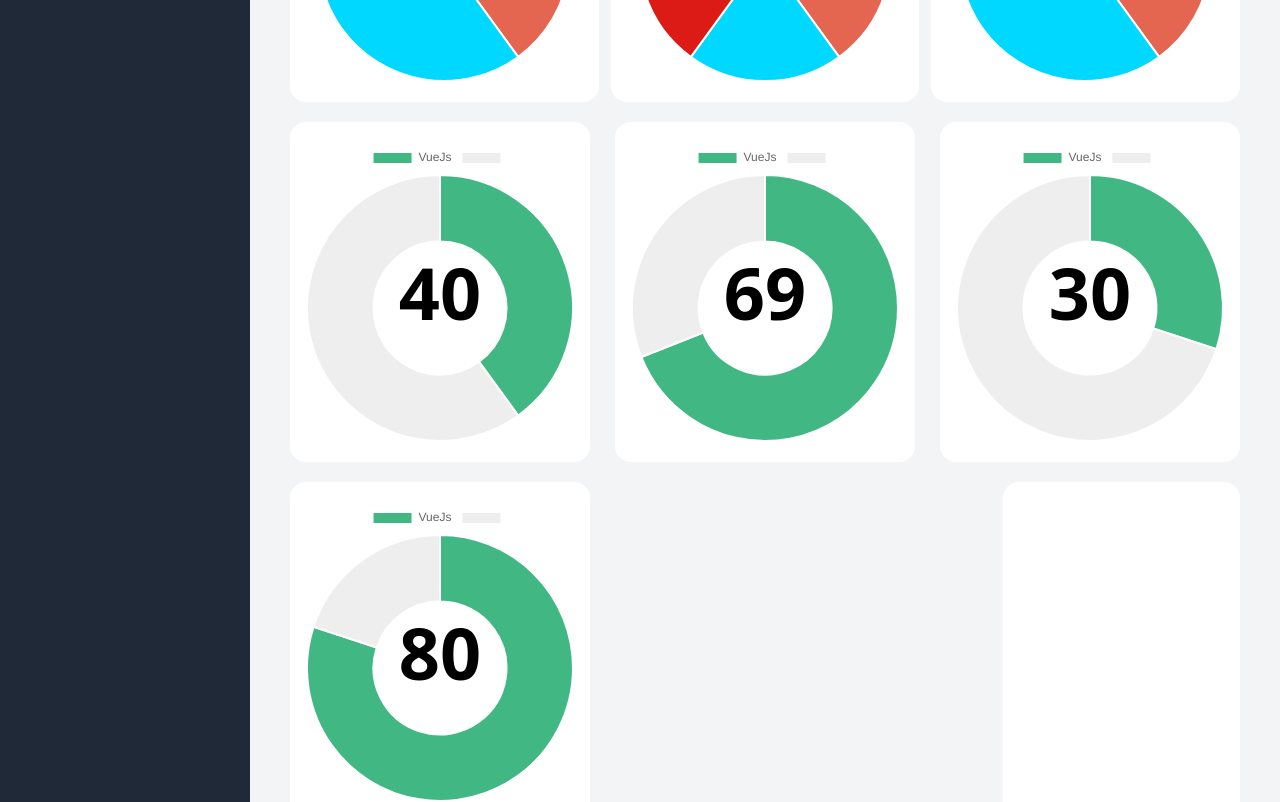
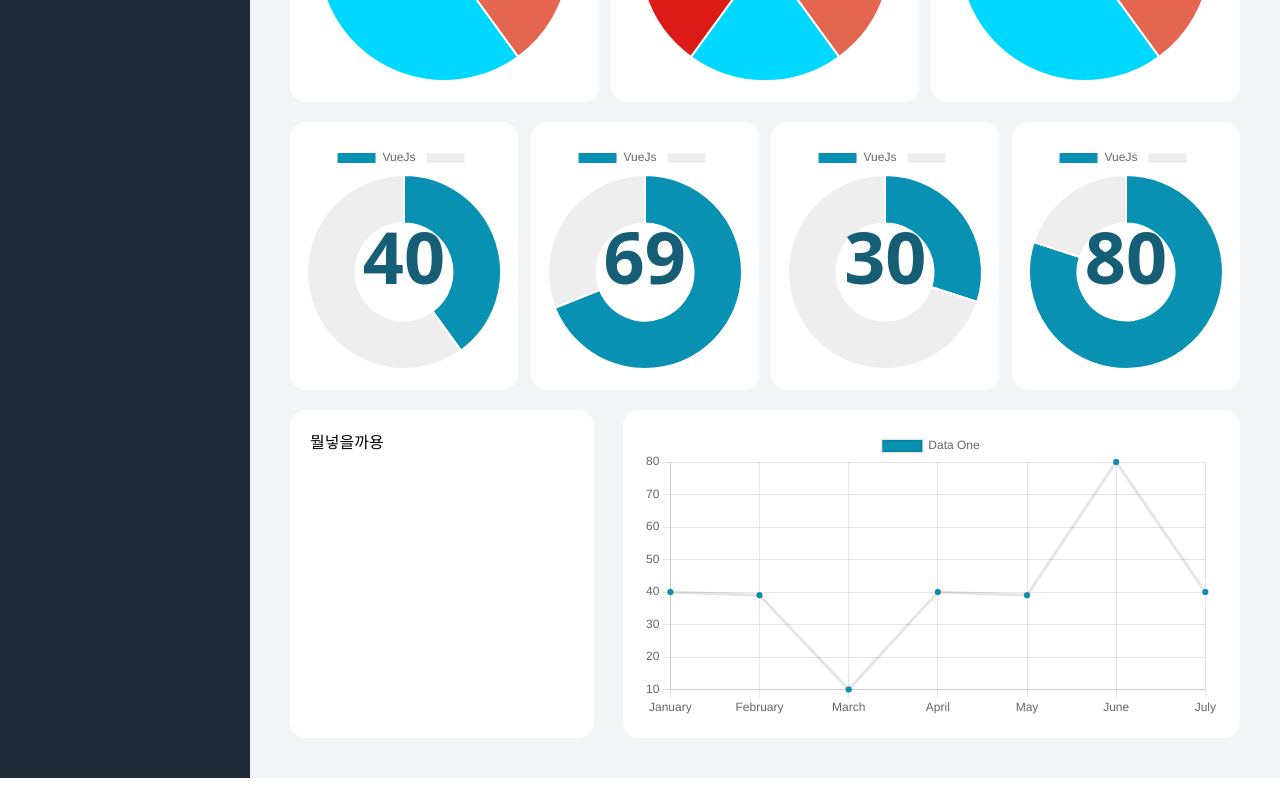
Before and after one commit to bundasse/early-works-practice, a Vue app: page / in a window 1280 px wide. Shown: the part 380-1182 px from the top of the page. After the commit the page ends 1158 px from the top, so only its background shows below. Built offline with nearby package versions, Linux system fonts and the light colour scheme.

Commit message:
0930 컬러 통일

```diff
--- a/src/components/DoughnutChart.vue
+++ b/src/components/DoughnutChart.vue
@@ -1,7 +1,7 @@
 <template>
     <div class="relative">
-        <Doughnut :data="chartData" :options="chartOptions"/>
-        <p class="absolute left-1/2 top-1/2 -translate-x-1/2 -translate-y-1/2 text-7xl font-bold">{{ chartData.datasets[0].data[0] }}</p>
+        <Doughnut :data="chartData" :options="chartOptions" width="90%" height="90%"/>
+        <p class="absolute left-1/2 top-1/2 -translate-x-1/2 -translate-y-1/2 text-7xl font-bold text-cyan-800">{{ chartData.datasets[0].data[0] }}</p>
     </div>
 </template>
 <script>
--- a/src/pages/HomeView.vue
+++ b/src/pages/HomeView.vue
@@ -6,12 +6,12 @@
             <PieChart :chartData="e" />
         </div>
         <!-- 프로그레스 서클 -->
-        <div v-for="(e, i) in DoughnutData" :key="i" class="basis-[22.5%] py-5 rounded-2xl bg-white">
+        <div v-for="(e, i) in DoughnutData" :key="i" class="basis-[24%] py-5 rounded-2xl bg-white">
             <DoughnutChart :chartData="e" />
         </div>
         <!--  -->
-        <div class="basis-[25%] px-5 py-5 rounded-2xl bg-white">
-
+        <div class="basis-[32%] px-5 py-5 rounded-2xl bg-white">
+            뭘넣을까용
         </div>
         <!-- 라인 차트 -->
         <div class="basis-[65%] px-5 py-5 rounded-2xl bg-white">
@@ -61,7 +61,7 @@ export default {
                     labels: ['VueJs', ''],
                     datasets: [
                         {
-                        backgroundColor: ['#41B883', '#EEEEEE'],
+                        backgroundColor: ['#0891b2', '#EEEEEE'],
                         data: [40, 60]
                         }
                     ]
@@ -70,7 +70,7 @@ export default {
                     labels: ['VueJs', ''],
                     datasets: [
                         {
-                        backgroundColor: ['#41B883', '#EEEEEE'],
+                        backgroundColor: ['#0891b2', '#EEEEEE'],
                         data: [69, 31]
                         }
                     ]
@@ -79,7 +79,7 @@ export default {
                     labels: ['VueJs', ''],
                     datasets: [
                         {
-                        backgroundColor: ['#41B883', '#EEEEEE'],
+                        backgroundColor: ['#0891b2', '#EEEEEE'],
                         data: [30, 70]
                         }
                     ]
@@ -88,7 +88,7 @@ export default {
                     labels: ['VueJs', ''],
                     datasets: [
                         {
-                        backgroundColor: ['#41B883', '#EEEEEE'],
+                        backgroundColor: ['#0891b2', '#EEEEEE'],
                         data: [80, 20]
                         }
                     ]
@@ -99,7 +99,7 @@ export default {
                 datasets: [
                     {
                     label: 'Data One',
-                    backgroundColor: '#f87979',
+                    backgroundColor: '#0891b2',
                     data: [40, 39, 10, 40, 39, 80, 40]
                     }
                 ]}
```
